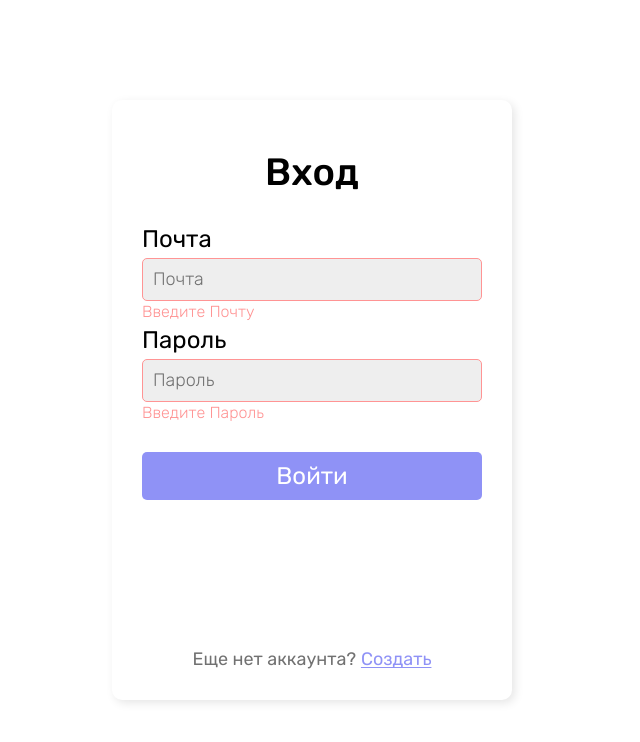
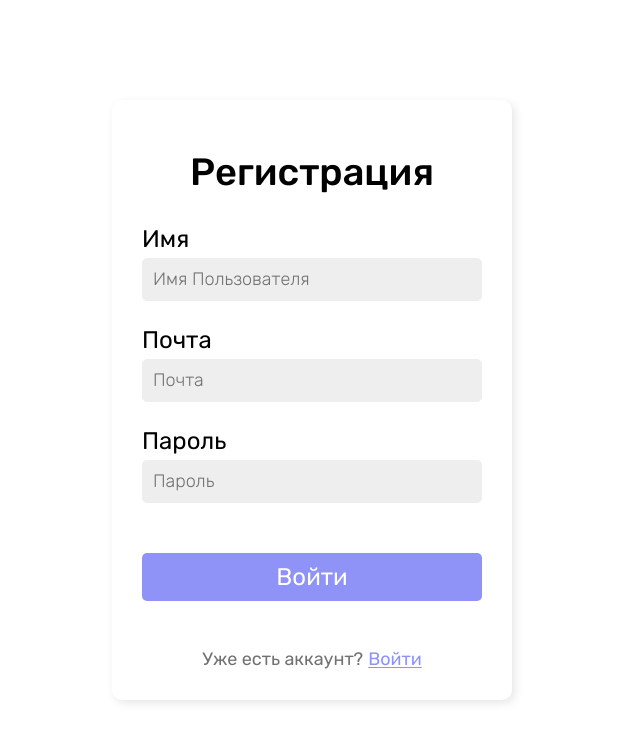
Before and after one commit to maxmiroslavski/my-cloud-v2, a React (Vite) app: page / in a window 1280 px wide. Shown: the top 742 px of the page, without its empty margins (328-968 px from the left). Built offline with nearby package versions, Linux system fonts and the light colour scheme.

Commit message:
add error message component paragraph component has been removed

```diff
--- a/package.json
+++ b/package.json
@@ -10,9 +10,13 @@
     "preview": "vite preview"
   },
   "dependencies": {
+    "@hookform/resolvers": "^3.1.0",
     "classnames": "^2.3.2",
+    "framer-motion": "^10.12.16",
     "react": "^18.2.0",
-    "react-dom": "^18.2.0"
+    "react-dom": "^18.2.0",
+    "react-hook-form": "^7.44.3",
+    "zod": "^3.21.4"
   },
   "devDependencies": {
     "@types/react": "^18.0.37",
--- a/src/App.tsx
+++ b/src/App.tsx
@@ -4,8 +4,8 @@ import { Registration } from './pages/Registration/Registration';
 export const App = () => {
 	return (
 		<>
-			{/* <Registration /> */}
-			<Login />
+			<Registration />
+			{/* <Login /> */}
 		</>
 	);
 };
--- /dev/null
+++ b/src/components/ErrorMessage/ErrorMessage.interface.ts
@@ -0,0 +1,9 @@
+import { DetailedHTMLProps, HTMLAttributes } from 'react';
+
+export interface IParagraph
+	extends DetailedHTMLProps<
+		HTMLAttributes<HTMLParagraphElement>,
+		HTMLParagraphElement
+	> {
+	errorMessage: string;
+}
--- /dev/null
+++ b/src/components/ErrorMessage/ErrorMessage.module.css
@@ -0,0 +1,3 @@
+.error {
+	@apply font-light text-[16px] text-ErrorLightRed leading-[19px];
+}
--- /dev/null
+++ b/src/components/ErrorMessage/ErrorMessage.tsx
@@ -0,0 +1,10 @@
+import { IParagraph } from './ErrorMessage.interface';
+import s from './ErrorMessage.module.css';
+import cn from 'classnames';
+import { motion } from 'framer-motion';
+
+export const ErrorMessage = ({ errorMessage, className }: IParagraph) => {
+	return (
+		<motion.p className={cn(s.error, className)}>{errorMessage}</motion.p>
+	);
+};
--- /dev/null
+++ b/src/pages/Registration/Registration.interface.ts
@@ -0,0 +1,5 @@
+export interface RegistrationFormData {
+	name: string;
+	email: string;
+	password: string;
+}
--- a/src/pages/Registration/Registration.tsx
+++ b/src/pages/Registration/Registration.tsx
@@ -3,29 +3,63 @@ import { Heading } from '../../components/Heading/Heading';
 import { Paragraph } from '../../components/Paragraph/Paragraph';
 import { Span } from '../../components/Span/Span';
 
+import { RegistrationFormData } from './Registration.interface';
+
 import cn from 'classnames';
+import { motion } from 'framer-motion';
+import { z, ZodType } from 'zod';
+import { zodResolver } from '@hookform/resolvers/zod';
+import { useForm } from 'react-hook-form';
+import { ErrorMessage } from '../../components/ErrorMessage/ErrorMessage';
 
 export const Registration = () => {
+	const schema: ZodType<RegistrationFormData> = z.object({
+		name: z.string().min(1),
+		email: z.string().email(),
+		password: z.string().min(10).max(30),
+	});
+
+	const {
+		register,
+		handleSubmit,
+		formState: { errors },
+		reset,
+	} = useForm<RegistrationFormData>({
+		resolver: zodResolver(schema),
+	});
+
+	const submitFormHandler = (data: RegistrationFormData) => {
+		console.log(data);
+		reset();
+	};
+
 	return (
 		<div className="authenticationPage">
 			<div className="authenticationWindow">
 				<Heading fontSize="38px">Регистрация</Heading>
 
-				<form className="authenticationForm">
+				<form
+					onSubmit={handleSubmit(submitFormHandler)}
+					className="authenticationForm"
+				>
 					<div className="authenticationFormElement mt-[30px] mb-[25px] relative">
 						<label className="text-[24px] leading-[28px]">
 							Имя
 						</label>
 						<input
-							placeholder="Почта"
-							className={cn('authenticationInput', 'inputError')}
+							placeholder="Имя Пользователя"
+							className={cn(
+								'authenticationInput',
+								errors.name && 'inputError'
+							)}
+							{...register('name')}
 						/>
-						<Paragraph
-							className="absolute bottom-[-20px]"
-							isError={true}
-						>
-							Введите Имя Пользователя
-						</Paragraph>
+						{errors.name && (
+							<ErrorMessage
+								className="absolute bottom-[-20px]"
+								errorMessage="Введите Имя Пользователя"
+							/>
+						)}
 					</div>
 
 					<div className="authenticationFormElement mb-[25px] relative">
@@ -34,14 +68,22 @@ export const Registration = () => {
 						</label>
 						<input
 							placeholder="Почта"
-							className={cn('authenticationInput', 'inputError')}
+							className={cn(
+								'authenticationInput',
+								errors.email && 'inputError'
+							)}
+							{...register('email')}
 						/>
-						<Paragraph
-							className="absolute bottom-[-20px]"
-							isError={true}
-						>
-							Введите Почту
-						</Paragraph>
+						{errors.email && (
+							<p
+								className={cn(
+									errors.name && 'text-ErrorLightRed',
+									'absolute bottom-[-20px] font-light leading-[19px]'
+								)}
+							>
+								Введите Почту
+							</p>
+						)}
 					</div>
 
 					<div className="authenticationFormElement relative">
@@ -50,14 +92,22 @@ export const Registration = () => {
 						</label>
 						<input
 							placeholder="Пароль"
-							className={cn('authenticationInput', 'inputError')}
+							className={cn(
+								'authenticationInput',
+								errors.password && 'inputError'
+							)}
+							{...register('password')}
 						/>
-						<Paragraph
-							className="absolute bottom-[-20px]"
-							isError={true}
-						>
-							Введите Пароль
-						</Paragraph>
+						{errors.password && (
+							<p
+								className={cn(
+									errors.name && 'text-ErrorLightRed',
+									'absolute bottom-[-20px] font-light leading-[19px]'
+								)}
+							>
+								Введите Пароль
+							</p>
+						)}
 					</div>
 
 					<Button className="py-[10px] mt-[50px]" btnSize="large">
```
Also changed, not shown: 1 other file (tests, documents, lock files or other folders).
